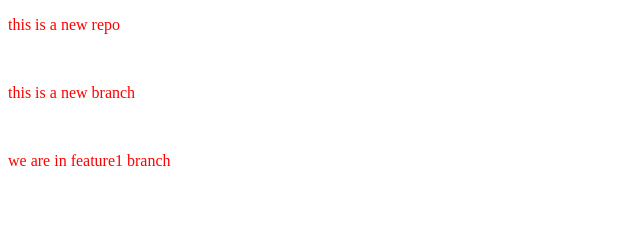
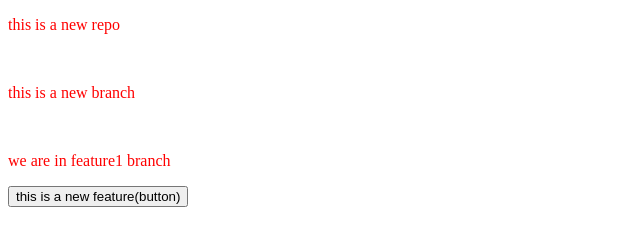
Before and after one commit to chandradip2006/local_repo, a plain HTML site: page index.html in a window 1280 px wide. Shown: the whole page, without its empty margins (0-640 px from the left). Drawn offline with Linux system fonts and the light colour scheme.

Commit message:
add button

```diff
--- a/index.html
+++ b/index.html
@@ -12,5 +12,6 @@
     <p>this is a new branch</p>
     <br>
     <p>we are in feature1 branch</p>
+    <button>this is a new feature(button)</button>
 </body>
 </html>
```
